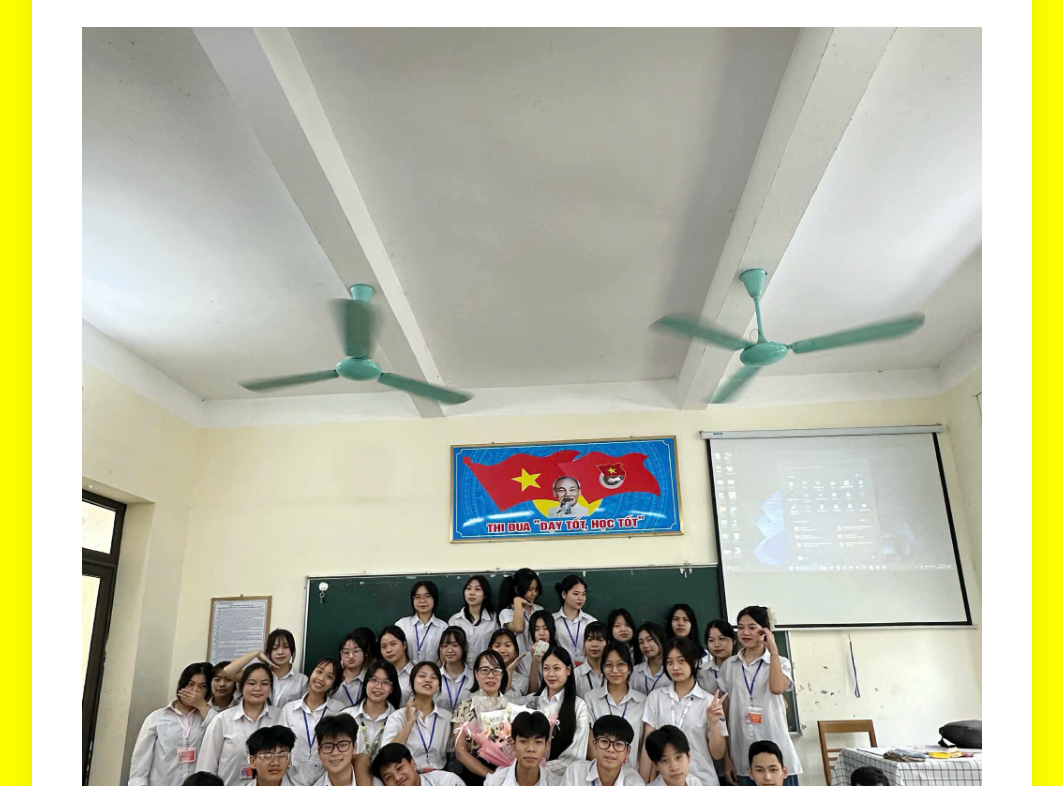
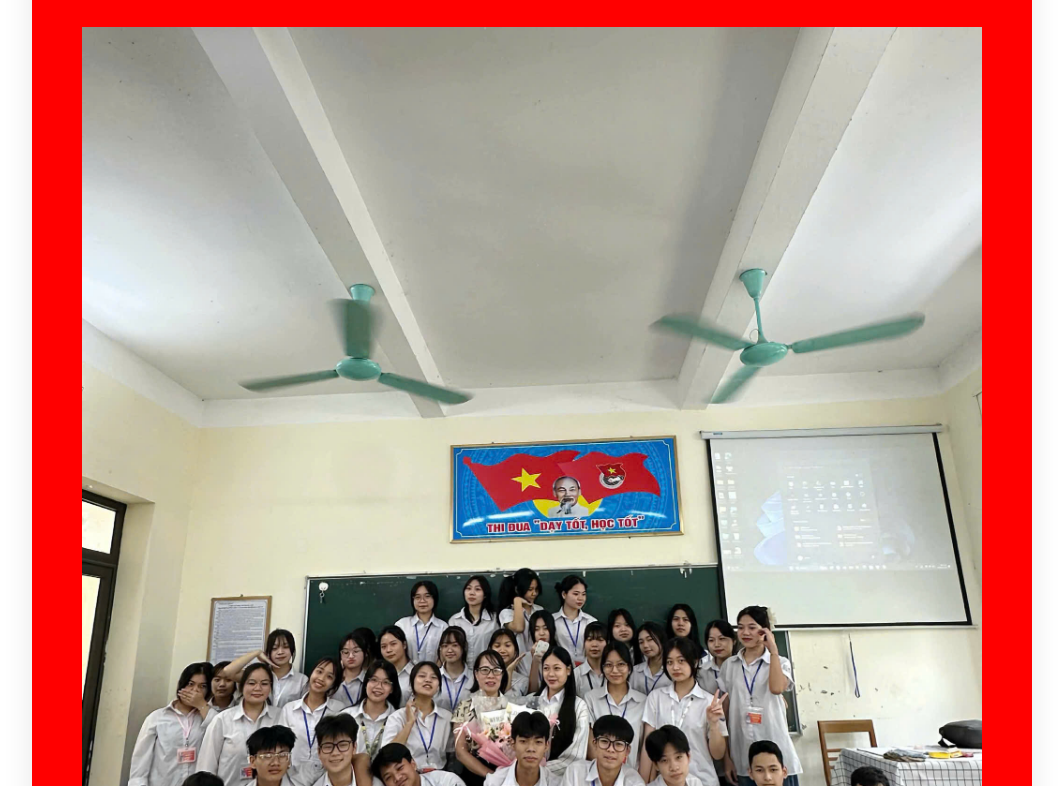
Before and after one commit to v46420482-boop/baotuong2, a plain HTML site: page index.html in a window 1280 px wide. Shown: the part 164-950 px from the top of the page, without its empty margins (108-1171 px from the left). Drawn offline with Linux system fonts and the light colour scheme.

Commit message:
Update index.html

```diff
--- a/index.html
+++ b/index.html
@@ -7,14 +7,14 @@
 <style>
   body {
     font-family: system-ui, serif;
-    background: yellow;
+    background: bluesky;
     margin: 0;
     padding: 40px 0;
   }
 
   .container {
     max-width: 900px;
-    background: white;
+    background: red;
     margin: auto;
     padding: 40px 50px;
     border-radius: 14px;
```
